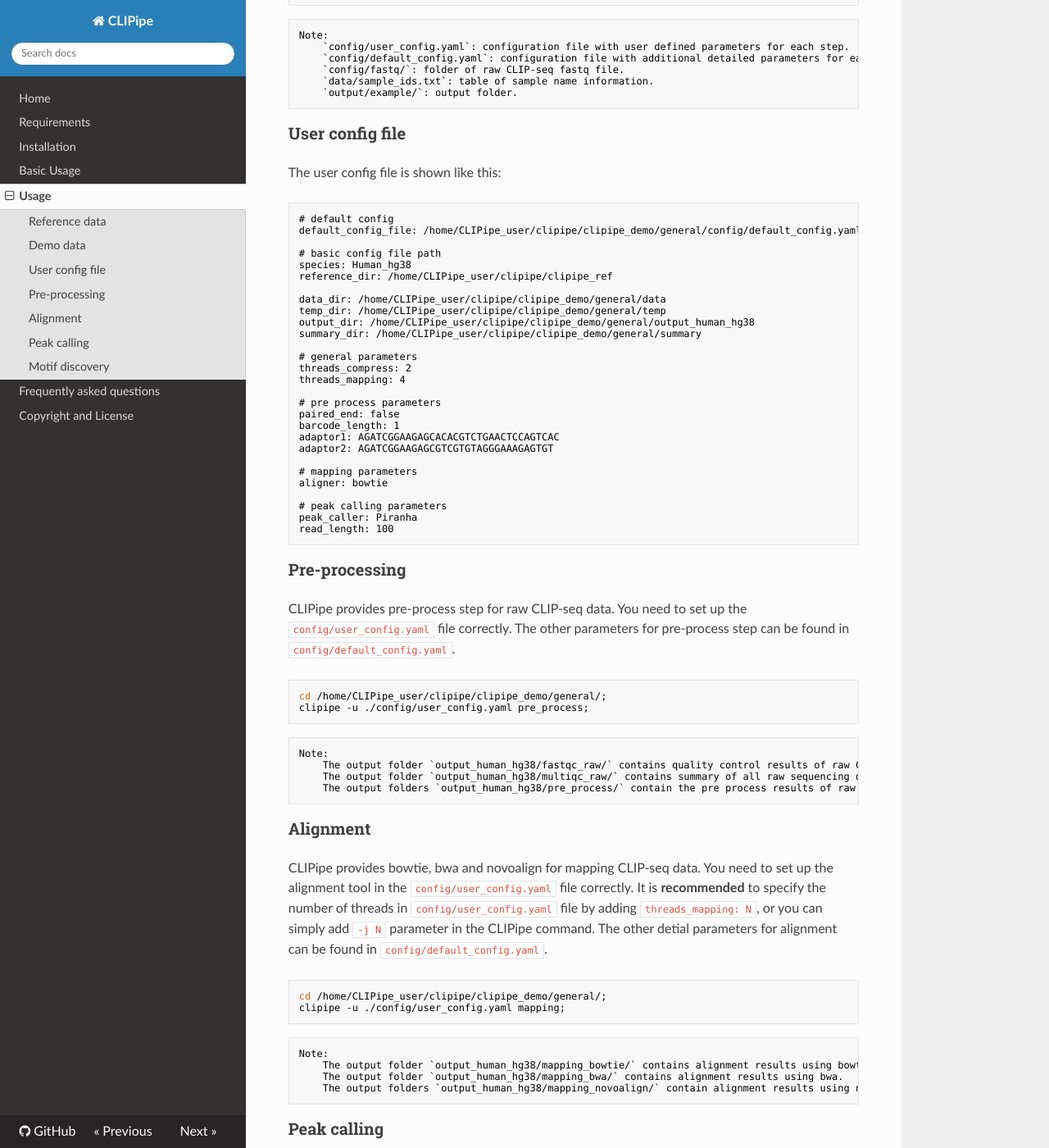
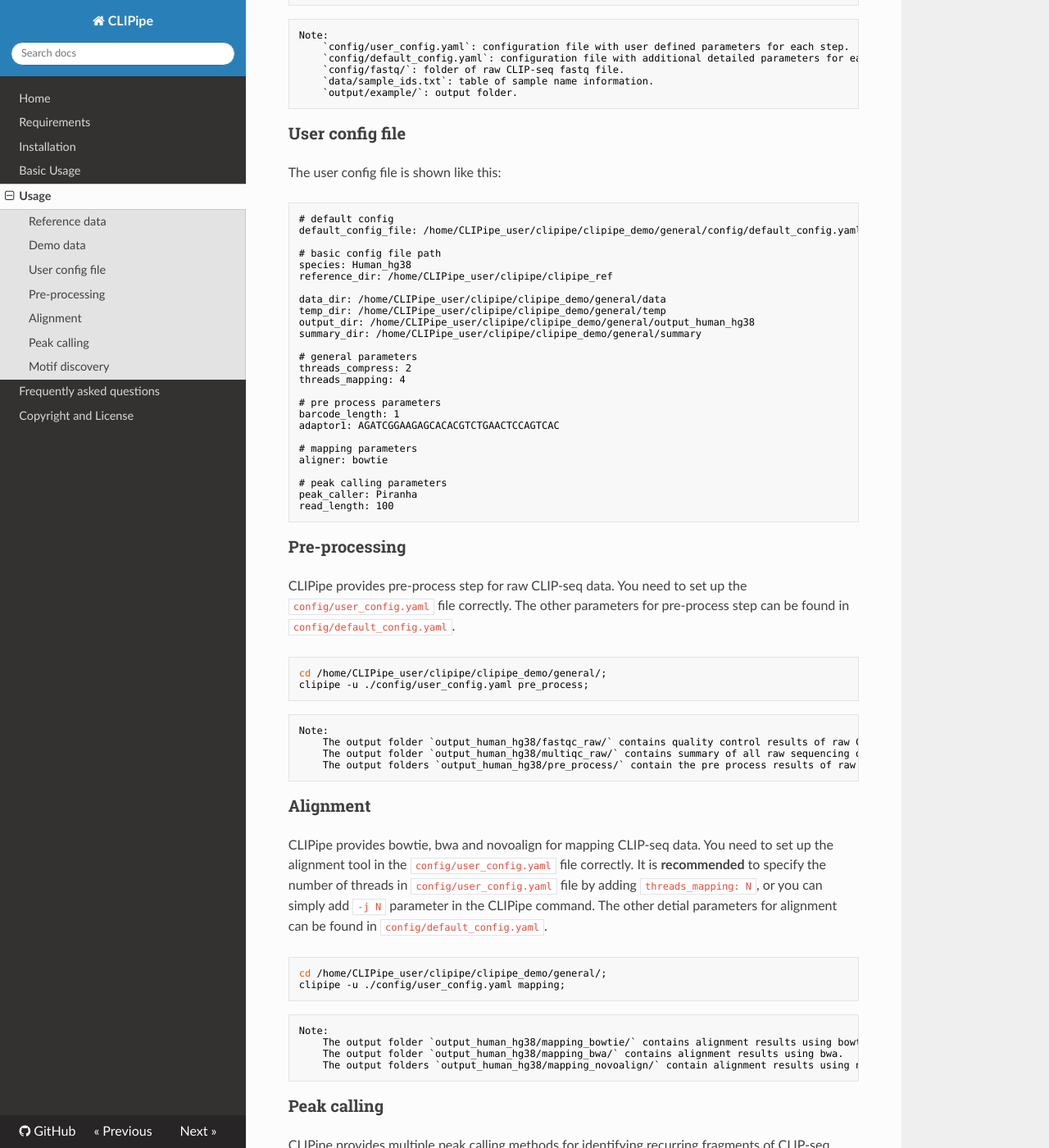
Before and after one commit to lulab/CLIPipe, an MkDocs documentation site: the page built from docs/4_usage.md, in a window 1280 px wide and 1400 px high, scrolled down 704 px. Shown: the whole window at 82% size. Built offline with MkDocs 1.6.1, drawn with Linux system fonts in a browser that asks for light colours; nearby versions of some CDN libraries; some of the changed text lies outside the part shown.

Commit message:
miner change

```diff
--- a/docs/4_usage.md
+++ b/docs/4_usage.md
@@ -59,10 +59,8 @@ threads_compress: 2
 threads_mapping: 4
 
 # pre process parameters
-paired_end: false
 barcode_length: 1
 adaptor1: AGATCGGAAGAGCACACGTCTGAACTCCAGTCAC
-adaptor2: AGATCGGAAGAGCGTCGTGTAGGGAAAGAGTGT
 
 # mapping parameters
 aligner: bowtie
```
Also changed, not shown: other parts of docs/4_usage.md (+4 -5 lines), README.md (+1 -1 lines), docs/2_installation.md (+1 -1 lines), docs/5_faq.md (+1 -1 lines), docs/index.md (+1 -1 lines).
